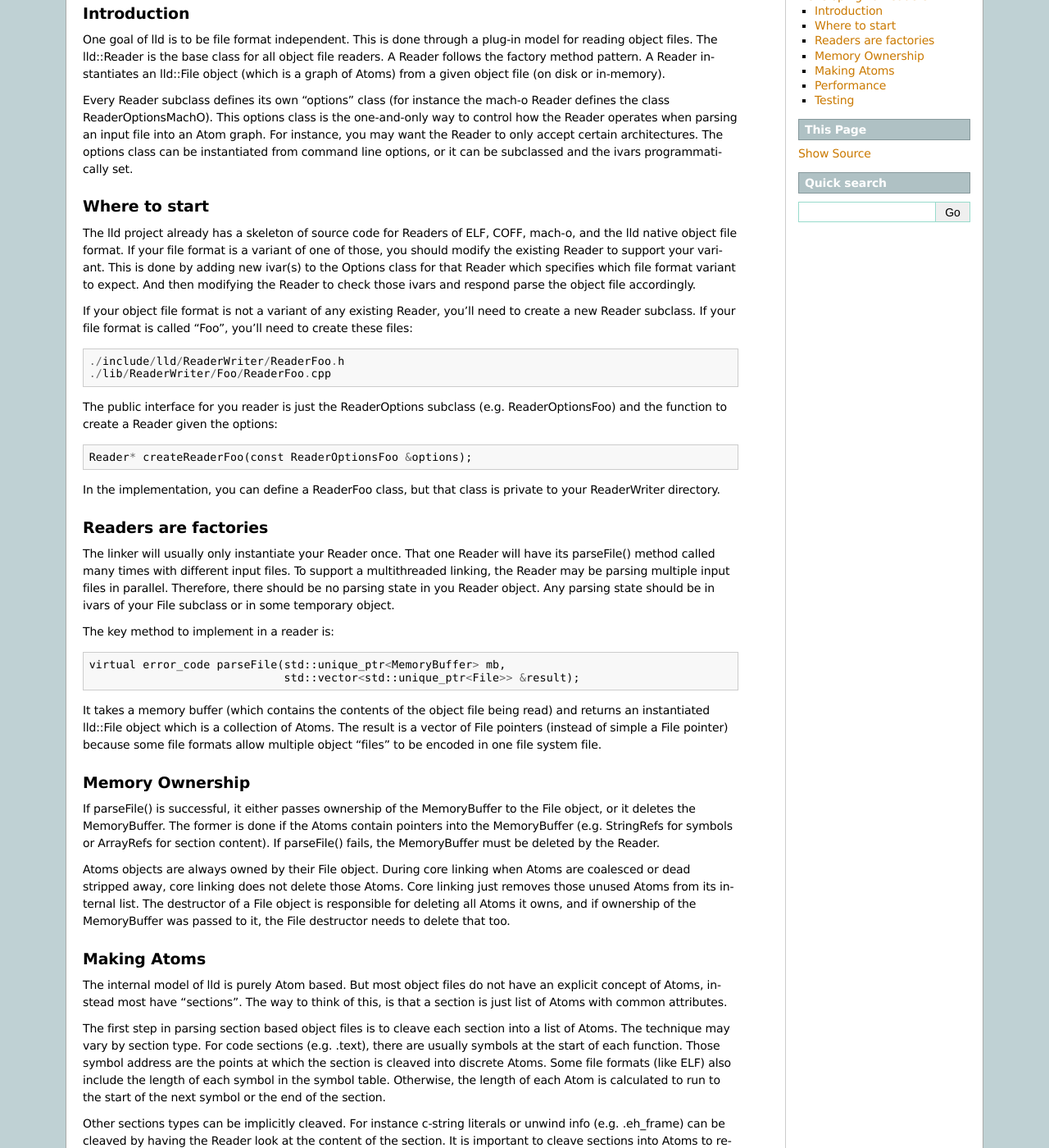
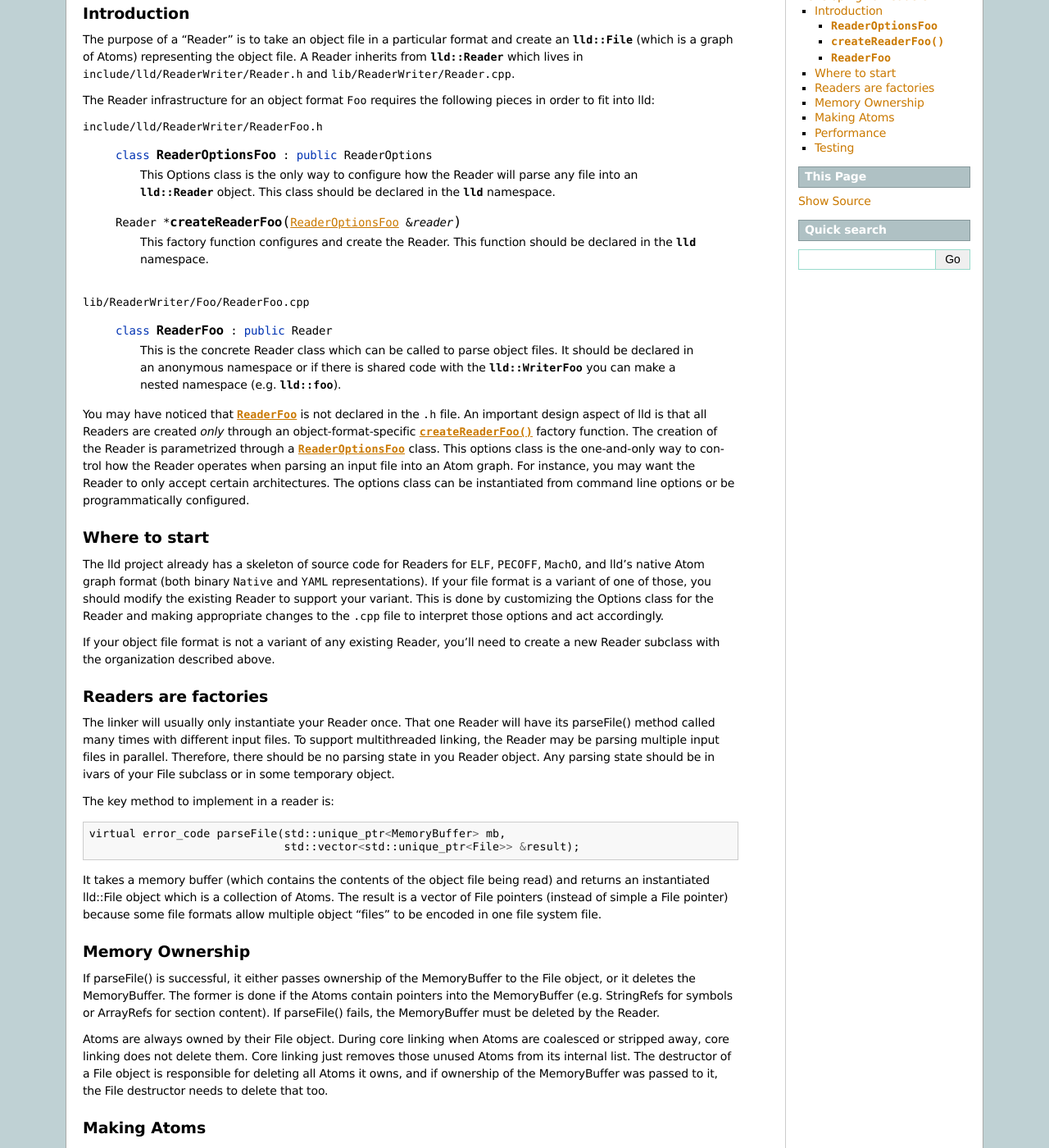
Before and after one commit to gwsystems/wasmception-lld, a Sphinx documentation site: the page built from docs/Readers.rst, in a window 1280 px wide and 1400 px high, scrolled down 218 px. Shown: the whole window at 82% size. Built offline with Sphinx 7.4.7, drawn with Linux system fonts in a browser that asks for light colours; some of the changed text lies outside the part shown.

Commit message:
Wordsmithing from patch from Sean Silva
git-svn-id: http://llvm.org/svn/llvm-project/lld/trunk@158584 91177308-0d34-0410-b5e6-96231b3b80d8

```diff
--- a/docs/Readers.rst
+++ b/docs/Readers.rst
@@ -6,52 +6,68 @@ Developing lld Readers
 Introduction
 ------------
 
-One goal of lld is to be file format independent.  This is done
-through a plug-in model for reading object files. The lld::Reader is the base
-class for all object file readers.  A Reader follows the factory method pattern.
-A Reader instantiates an lld::File object (which is a graph of Atoms) from a
-given object file (on disk or in-memory).
+The purpose of a "Reader" is to take an object file in a particular format
+and create an `lld::File`:cpp:class: (which is a graph of Atoms)
+representing the object file.  A Reader inherits from
+`lld::Reader`:cpp:class: which lives in
+:file:`include/lld/ReaderWriter/Reader.h` and
+:file:`lib/ReaderWriter/Reader.cpp`.
 
-Every Reader subclass defines its own "options" class (for instance the mach-o
-Reader defines the class ReaderOptionsMachO).  This options class is the
-one-and-only way to control how the Reader operates when parsing an input file
-into an Atom graph.  For instance, you may want the Reader to only accept
-certain architectures.  The options class can be instantiated from command
-line options, or it can be subclassed and the ivars programmatically set.
+The Reader infrastructure for an object format ``Foo`` requires the
+following pieces in order to fit into lld:
 
+:file:`include/lld/ReaderWriter/ReaderFoo.h`
+
+   .. cpp:class:: ReaderOptionsFoo : public ReaderOptions
+
+      This Options class is the only way to configure how the Reader will
+      parse any file into an `lld::Reader`:cpp:class: object.  This class
+      should be declared in the `lld`:cpp:class: namespace.
+
+   .. cpp:function:: Reader *createReaderFoo(ReaderOptionsFoo &reader)
+
+      This factory function configures and create the Reader. This function
+      should be declared in the `lld`:cpp:class: namespace.
+
+:file:`lib/ReaderWriter/Foo/ReaderFoo.cpp`
+
+   .. cpp:class:: ReaderFoo : public Reader
+
+      This is the concrete Reader class which can be called to parse
+      object files. It should be declared in an anonymous namespace or
+      if there is shared code with the `lld::WriterFoo`:cpp:class: you
+      can make a nested namespace (e.g. `lld::foo`:cpp:class:).
+
+You may have noticed that :cpp:class:`ReaderFoo` is not declared in the
+``.h`` file. An important design aspect of lld is that all Readers are
+created *only* through an object-format-specific
+:cpp:func:`createReaderFoo` factory function. The creation of the Reader is
+parametrized through a :cpp:class:`ReaderOptionsFoo` class. This options
+class is the one-and-only way to control how the Reader operates when
+parsing an input file into an Atom graph. For instance, you may want the
+Reader to only accept certain architectures. The options class can be
+instantiated from command line options or be programmatically configured.
 
 Where to start
 --------------
 
-The lld project already has a skeleton of source code for Readers of ELF, COFF,
-mach-o, and the lld native object file format.  If your file format is a
-variant of one of those, you should modify the existing Reader to support
-your variant.  This is done by adding new ivar(s) to the Options class for that
-Reader which specifies which file format variant to expect.  And then modifying
-the Reader to check those ivars and respond parse the object file accordingly.
+The lld project already has a skeleton of source code for Readers for
+``ELF``, ``PECOFF``, ``MachO``, and lld's native Atom graph format
+(both binary ``Native`` and ``YAML`` representations).  If your file format
+is a variant of one of those, you should modify the existing Reader to
+support your variant. This is done by customizing the Options
+class for the Reader and making appropriate changes to the ``.cpp`` file to
+interpret those options and act accordingly.
 
 If your object file format is not a variant of any existing Reader, you'll need
-to create a new Reader subclass. If your file format is called "Foo", you'll
-need to create these files::
-
-    ./include/lld/ReaderWriter/ReaderFoo.h
-    ./lib/ReaderWriter/Foo/ReaderFoo.cpp
-
-The public interface for you reader is just the ReaderOptions subclass
-(e.g.  ReaderOptionsFoo) and the function to create a Reader given the options::
-
-    Reader* createReaderFoo(const ReaderOptionsFoo &options);
-
-In the implementation, you can define a ReaderFoo class, but that class is
-private to your ReaderWriter directory.
-
+to create a new Reader subclass with the organization described above.
 
 Readers are factories
 ---------------------
 
 The linker will usually only instantiate your Reader once.  That one Reader will
 have its parseFile() method called many times with different input files.
-To support a multithreaded linking, the Reader may be parsing multiple input
+To support multithreaded linking, the Reader may be parsing multiple input
 files in parallel. Therefore, there should be no parsing state in you Reader
 object.  Any parsing state should be in ivars of your File subclass or in
 some temporary object.
@@ -77,35 +93,34 @@ Atoms contain pointers into the MemoryBuffer (e.g. StringRefs for symbols
 or ArrayRefs for section content).  If parseFile() fails, the MemoryBuffer
 must be deleted by the Reader.
 
-Atoms objects are always owned by their File object.  During core linking
-when Atoms are coalesced or dead stripped away, core linking does not delete
-those Atoms. Core linking just removes those unused Atoms from its internal
-list. The destructor of a File object is responsible for deleting all Atoms
-it owns, and if ownership of the MemoryBuffer was passed to it, the File
+Atoms are always owned by their File object. During core linking when Atoms
+are coalesced or stripped away, core linking does not delete them.
+Core linking just removes those unused Atoms from its internal list.
+The destructor of a File object is responsible for deleting all Atoms it
+owns, and if ownership of the MemoryBuffer was passed to it, the File
 destructor needs to delete that too.
-
 
 Making Atoms
 ------------
 
 The internal model of lld is purely Atom based.  But most object files do not
-have an explicit concept of Atoms, instead most have "sections".  The way
-to think of this, is that a section is just list of Atoms with common
+have an explicit concept of Atoms, instead most have "sections". The way
+to think of this is that a section is just a list of Atoms with common
 attributes.
 
-The first step in parsing section based object files is to cleave each
-section into a list of Atoms.  The technique may vary by section type.  For
+The first step in parsing section-based object files is to cleave each
+section into a list of Atoms. The technique may vary by section type. For
 code sections (e.g. .text), there are usually symbols at the start of each
-function. Those symbol address are the points at which the section is cleaved
-into discrete Atoms.  Some file formats (like ELF) also include the
-length of each symbol in the symbol table.  Otherwise, the length of each
+function. Those symbol addresses are the points at which the section is
+cleaved into discrete Atoms.  Some file formats (like ELF) also include the
+length of each symbol in the symbol table. Otherwise, the length of each
 Atom is calculated to run to the start of the next symbol or the end of the
 section.
 
-Other sections types can be implicitly cleaved.  For instance c-string literals
+Other sections types can be implicitly cleaved. For instance c-string literals
 or unwind info (e.g. .eh_frame) can be cleaved by having the Reader look at
 the content of the section.  It is important to cleave sections into Atoms
-to remove false dependencies.  For instance the .eh_frame section often
+to remove false dependencies. For instance the .eh_frame section often
 has no symbols, but contains "pointers" to the functions for which it
 has unwind info.  If the .eh_frame section was not cleaved (but left as one
 big Atom), there would always be a reference (from the eh_frame Atom) to
@@ -113,16 +128,16 @@ each function.  So the linker would be unable to coalesce or dead stripped
 away the function atoms.
 
 The lld Atom model also requires that a reference to an undefined symbol be
-modeled as a Reference to an UndefinedAtom.  So the Reader also needs to
+modeled as a Reference to an UndefinedAtom. So the Reader also needs to
 create an UndefinedAtom for each undefined symbol in the object file.
 
 Once all Atoms have been created, the second step is to create References
-(recall that Atoms are "nodes" and References are "edges").  Most References
-are created by looking at the "relocation records" in the object file.  If
+(recall that Atoms are "nodes" and References are "edges"). Most References
+are created by looking at the "relocation records" in the object file. If
 a function contains a call to "malloc", there is usually a relocation record
-specifying the address in the section and the symbol table index.  Your
+specifying the address in the section and the symbol table index. Your
 Reader will need to convert the address to an Atom and offset and the symbol
-table index into a target Atom.  If "malloc" is not defined in the object file,
+table index into a target Atom. If "malloc" is not defined in the object file,
 the target Atom of the Reference will be an UndefinedAtom.
 
 
@@ -145,16 +160,16 @@ help performance are:
 Testing
 -------
 
-We are still working on infrastructure to test Readers.  The issue is that
+We are still working on infrastructure to test Readers. The issue is that
 you don't want to check in binary files to the test suite. And the tools
 for creating your object file from assembly source may not be available on
 every OS.
 
-We are investigating a way to use yaml to describe the section, symbols,
-and content of a file.  Then have some code which will write out an object
-file from that yaml description.
+We are investigating a way to use YAML to describe the section, symbols,
+and content of a file. Then have some code which will write out an object
+file from that YAML description.
 
 Once that is in place, you can write test cases that contain section/symbols
-yaml and is run through the linker to produce Atom/References based yaml which
+YAML and is run through the linker to produce Atom/References based YAML which
 is then run through FileCheck to verify the Atoms and References are as
 expected.
```
